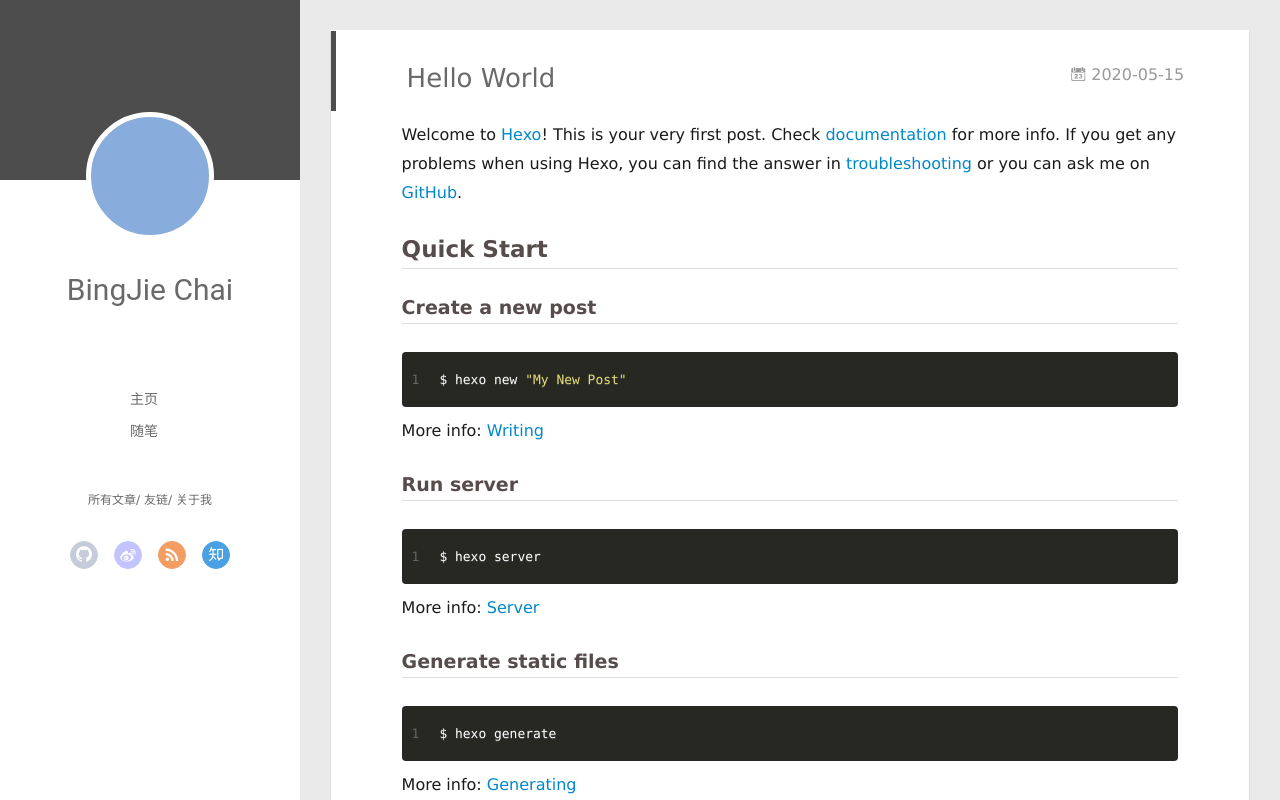
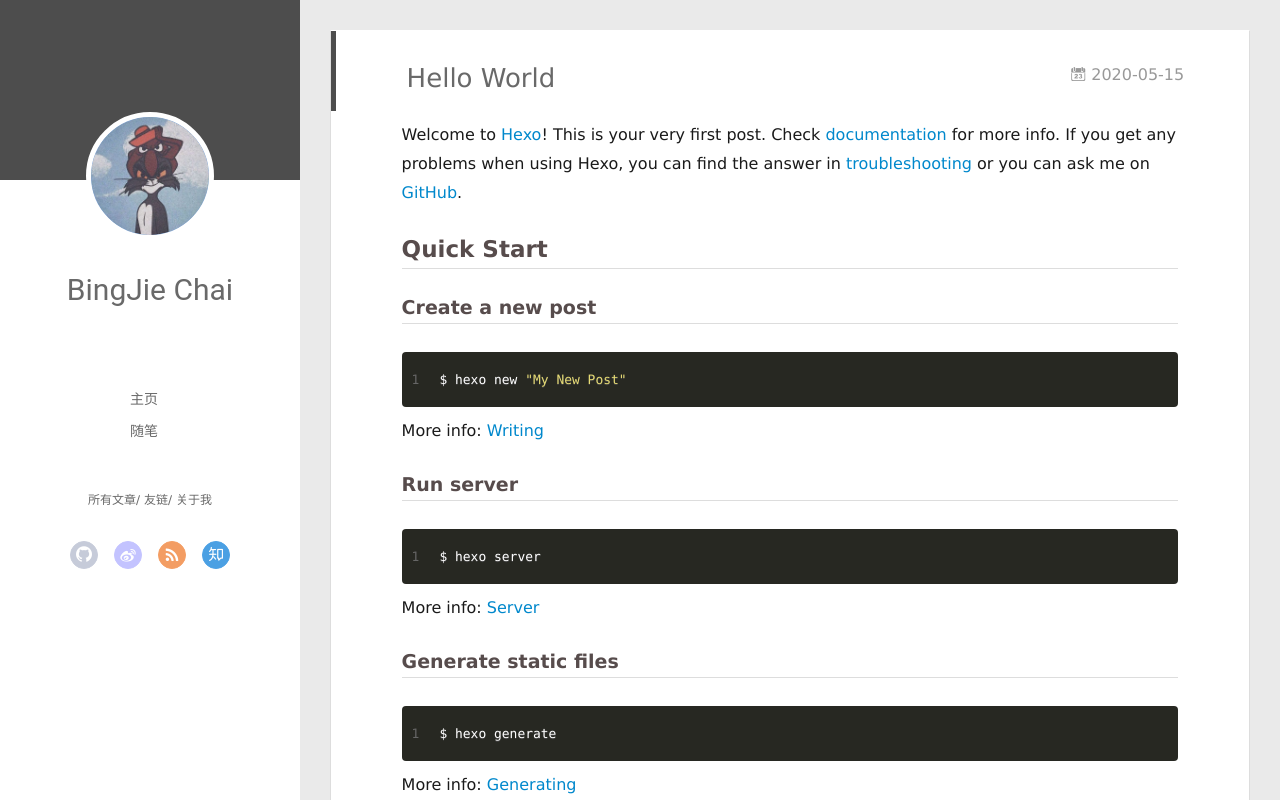
Before and after one commit to God-C-sfs/God-C-sfs.github.io, a plain HTML site: page 2020/05/15/hello-world/index.html in a window 1280 px wide. Drawn offline with Linux system fonts and the light colour scheme; no server answers.

Commit message:
Site updated: 2020-05-16 08:09:27

```diff
--- a/2020/05/15/hello-world/index.html
+++ b/2020/05/15/hello-world/index.html
@@ -47,7 +47,7 @@
 <div class="intrude-less">
 	<header id="header" class="inner">
 		<a href="/" class="profilepic">
-			<img src="" class="js-avatar">
+			<img src="/avatar.jpg" class="js-avatar">
 		</a>
 		<hgroup>
 		  <h1 class="header-author"><a href="/">BingJie Chai</a></h1>
@@ -105,7 +105,7 @@
 	<div class="intrude-less">
 		<header id="header" class="inner">
 			<div class="profilepic">
-				<img src="" class="js-avatar">
+				<img src="/avatar.jpg" class="js-avatar">
 			</div>
 			<hgroup>
 			  <h1 class="header-author js-header-author">BingJie Chai</h1>
```
Also changed, not shown: 2020/05/15/我的第一篇博客/index.html (+2 -2 lines), archives/2020/05/index.html (+2 -2 lines), archives/2020/index.html (+2 -2 lines), archives/index.html (+2 -2 lines), index.html (+2 -2 lines), avatar.jpg (added).
